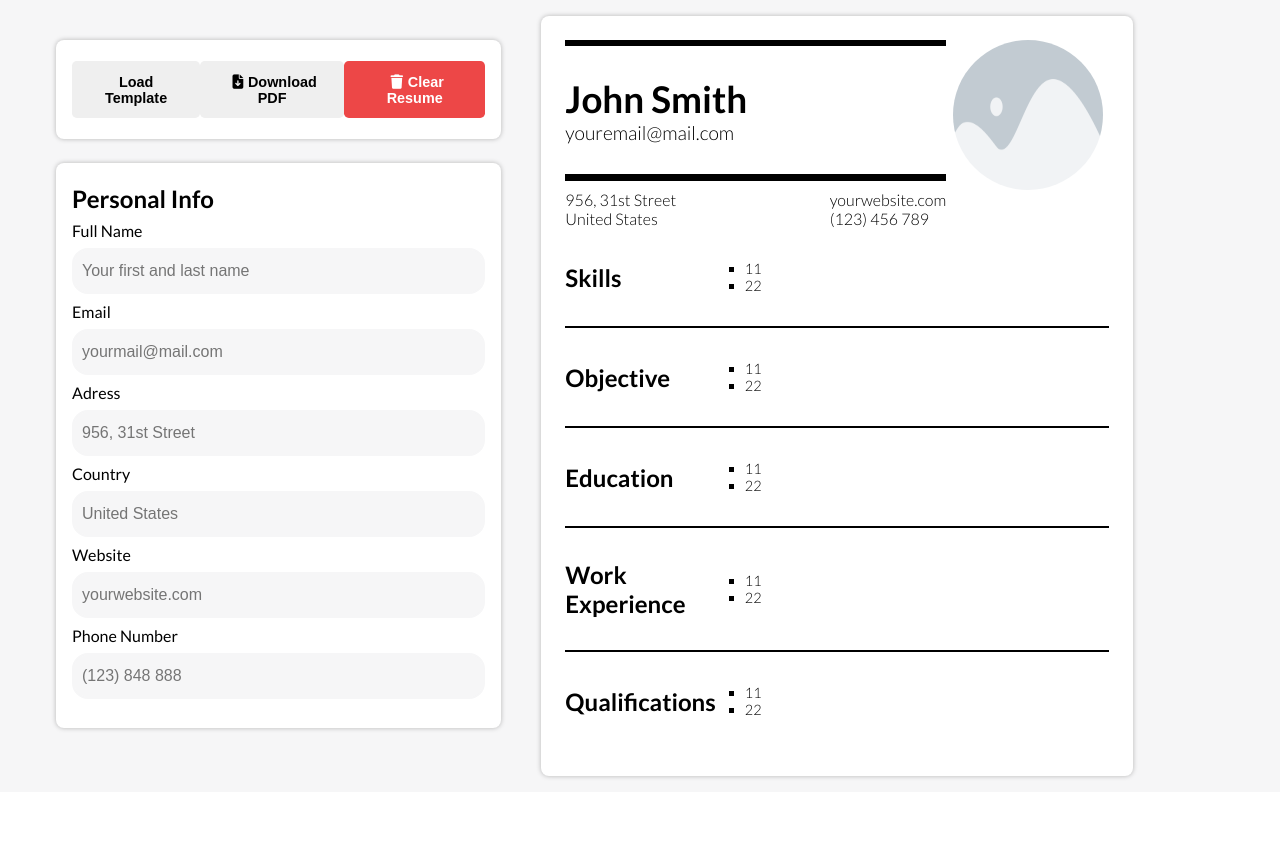
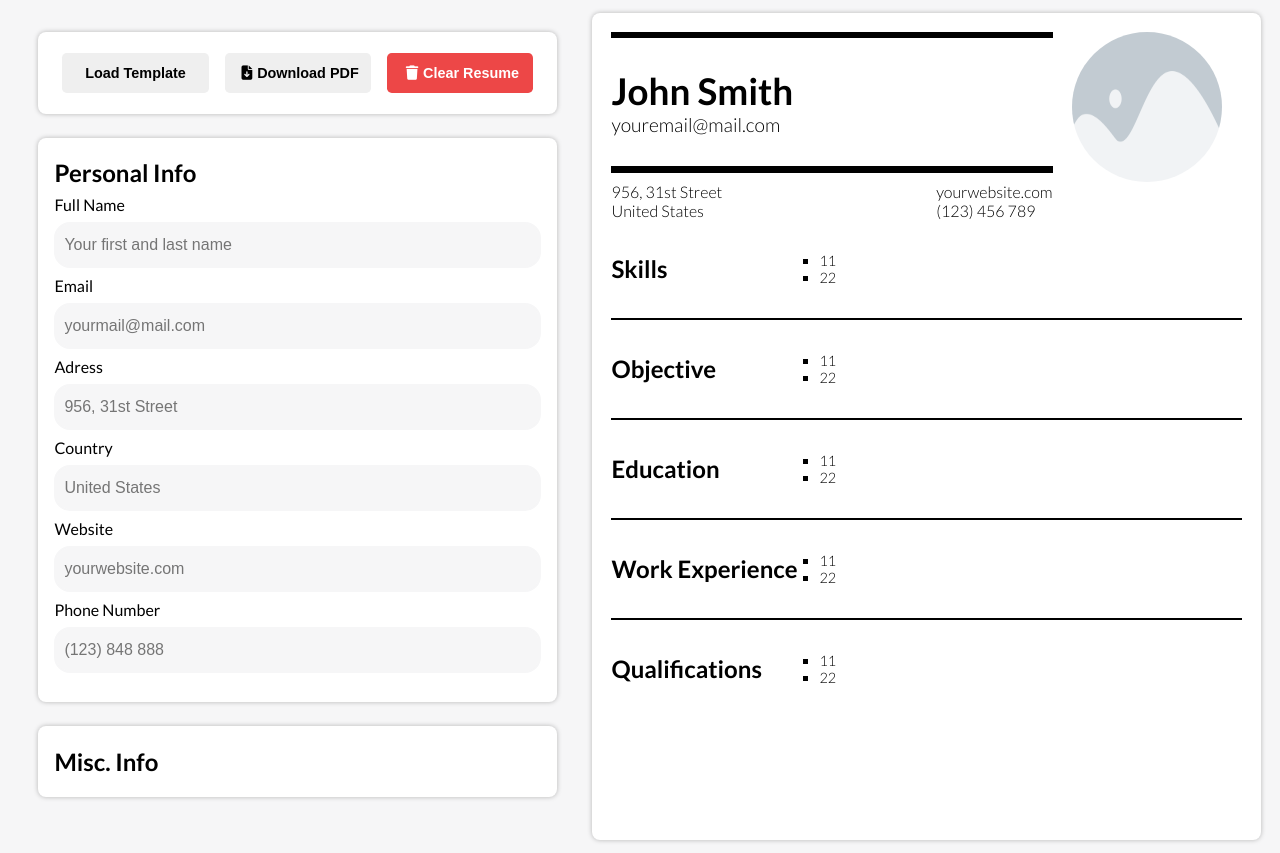
Before and after one commit to Quazf1x/CV-ApplicationV2, a React (Vite) app: page / in a window 1280 px wide. Before the commit the page ends 800 px from the top, so only its background shows below. Built offline with nearby package versions, Linux system fonts and the light colour scheme.

Commit message:
Ver 0.2.8

```diff
--- a/src/App.jsx
+++ b/src/App.jsx
@@ -4,6 +4,7 @@ import PersonalInfo from "./assets/components/inputComponents/personalInfo";
 import GeneralInfo from "./assets/components/previewComponents/generalInfo";
 import Contacts from "./assets/components/previewComponents/contacts";
 import Attribute from "./assets/components/previewComponents/attributes";
+import MiscInfo from "./assets/components/inputComponents/miscInfo";
 
 function App() {
   const [personalInfo, changePersonalInfo] = useState({
@@ -25,8 +26,9 @@ function App() {
       <section id='input-section'>
         <ButtonArea/>
         <PersonalInfo handleChange={handlePersonalInfo}/>
+        <MiscInfo/>
       </section>
-      <section className="pretty-background">
+      <section id='preview-section' className='pretty-background'>
         <GeneralInfo infoState={personalInfo} />
         <Contacts infoState={personalInfo} />
         <Attribute isOutlined={false} name='Skills'/>
--- /dev/null
+++ b/src/assets/components/inputComponents/miscInfo.jsx
@@ -0,0 +1,12 @@
+import React, { Component } from "react";
+import InputField from "./inputField";
+
+function MiscInfo() {
+  return(
+    <div className=" input-section-padding pretty-background">
+      <h1>Misc. Info</h1>
+    </div>
+  )
+}
+
+export default MiscInfo;
--- a/src/assets/styles/index.css
+++ b/src/assets/styles/index.css
@@ -36,8 +36,8 @@ img {
   display: grid;
   background-color: var(--background);
   gap: 1rem;
-  grid-template: 1fr / 1fr 1.2fr .2fr;
-  padding: 1rem 2rem;
+  grid-template: 1fr / 1fr  1.2fr;
+  padding: 1svw 1.5svw;
 }
 
 
@@ -48,7 +48,7 @@ img {
 }
 
 section {
-  padding: 1.5rem;
+  padding: 1.5svw;
 }
 
 
@@ -78,7 +78,8 @@ section {
 }
 
 .button-section > button {
-  padding: .8rem 1.7rem;
+  height: 2.5rem;
+  width: clamp(100px, 30%, 180px);
   border-radius: .3rem;
   border: none;
   cursor: pointer;
@@ -122,6 +123,10 @@ section {
 
 /*Preview Section*/
 
+#preview-section {
+  width: clamp(450px, 100%, 700px);
+}
+
 .preview-general-info {
   display: flex;
 }
@@ -154,8 +159,11 @@ section {
 
 .preview-img > img {
   border-radius: 100%;
-  height: 150px;
-  width: 150px;
+  aspect-ratio: 1;
+  max-width: 150px;
+  max-height: 150px;
+  height: 100%;
+  width: 100%;
 }
 
 .preview-contacts {
```
